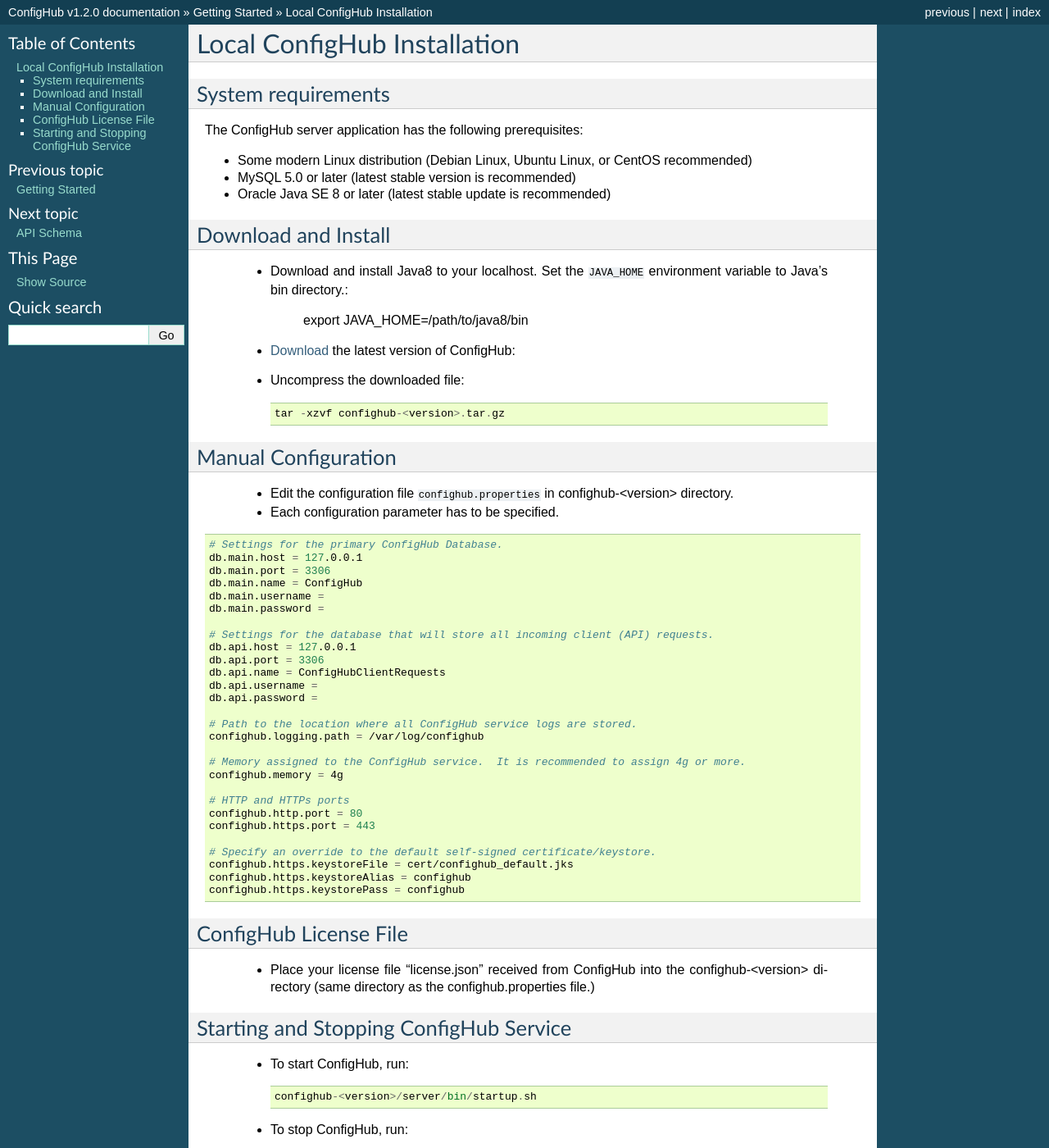
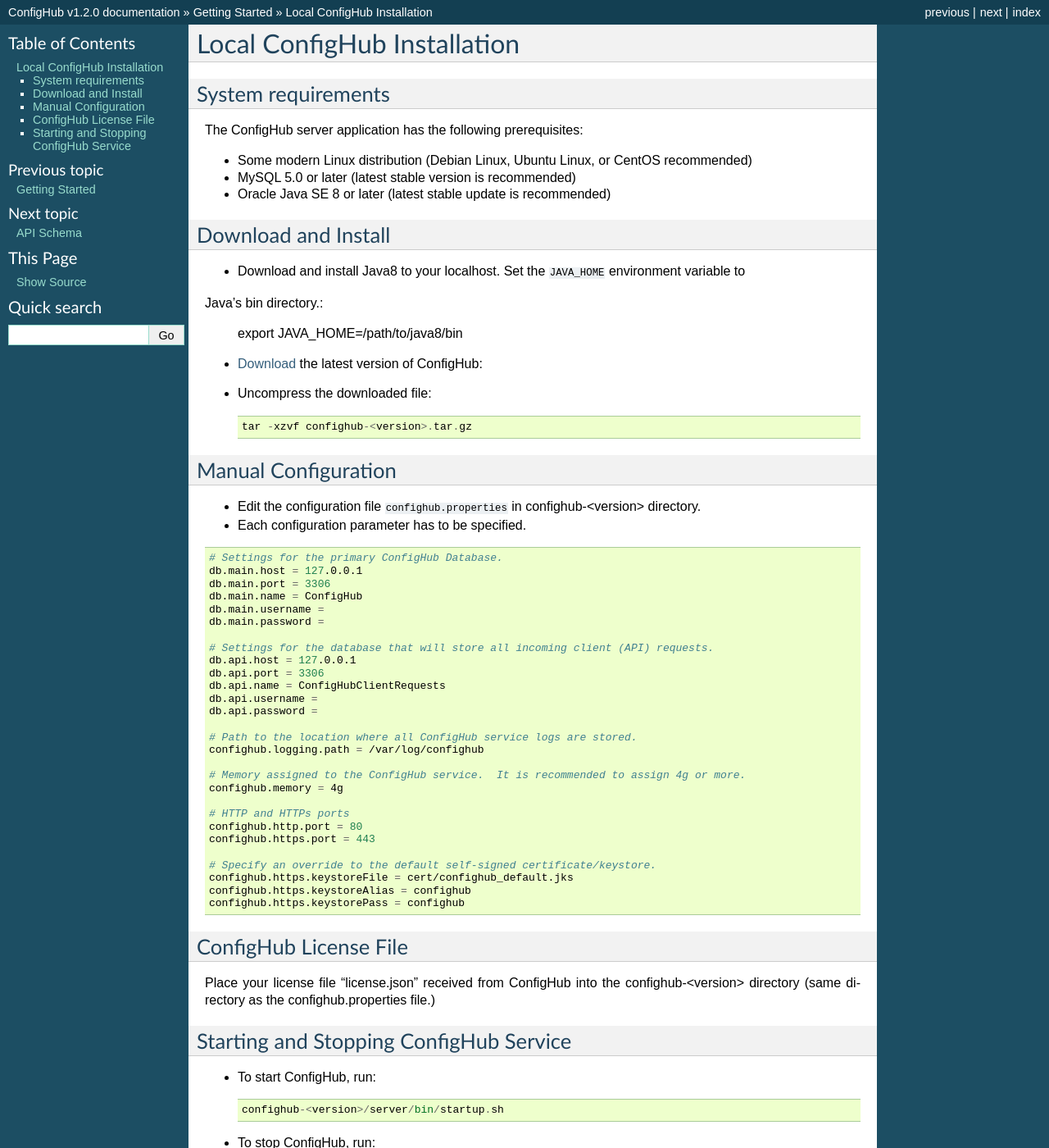
Before and after one commit to ConfigHubPub/Docs, a Sphinx documentation site: the page built from documentation/pages/getting_started/install.rst, in a window 1280 px wide and 1400 px high. Shown: the whole window at 82% size. Built offline with Sphinx 7.4.7, drawn with Linux system fonts in a browser that asks for light colours.

```diff
--- a/documentation/pages/getting_started/install.rst
+++ b/documentation/pages/getting_started/install.rst
@@ -19,23 +19,23 @@ The ConfigHub server application has the following prerequisites:
 Download and Install
 ~~~~~~~~~~~~~~~~~~~~
 
-    - Download and install Java8 to your localhost.  Set the ``JAVA_HOME`` environment variable to
-      Java's bin directory.:
+* Download and install Java8 to your localhost.  Set the ``JAVA_HOME`` environment variable to
+Java's bin directory.:
 
-         export JAVA_HOME=/path/to/java8/bin
+   export JAVA_HOME=/path/to/java8/bin
 
-    - `Download <https://www.confighub.com/download>`_ the latest version of ConfigHub:
+* `Download <https://www.confighub.com/download>`_ the latest version of ConfigHub:
 
-    - Uncompress the downloaded file::
+* Uncompress the downloaded file::
 
-         tar -xzvf confighub-<version>.tar.gz
+   tar -xzvf confighub-<version>.tar.gz
 
 
 Manual Configuration
 ~~~~~~~~~~~~~~~~~~~~
 
-    - Edit the configuration file ``confighub.properties`` in confighub-<version> directory.
-    - Each configuration parameter has to be specified.
+* Edit the configuration file ``confighub.properties`` in confighub-<version> directory.
+* Each configuration parameter has to be specified.
 
 .. code-block:: bash
 
@@ -73,20 +73,20 @@ Manual Configuration
 ConfigHub License File
 ~~~~~~~~~~~~~~~~~~~~~~
 
-    - Place your license file "license.json" received from ConfigHub into the confighub-<version> directory
-      (same directory as the confighub.properties file.)
+Place your license file "license.json" received from ConfigHub into the confighub-<version> directory
+(same directory as the confighub.properties file.)
 
 
 
 Starting and Stopping ConfigHub Service
 ~~~~~~~~~~~~~~~~~~~~~~~~~~~~~~~~~~~~~~~
 
-    - To start ConfigHub, run::
+* To start ConfigHub, run::
 
-       confighub-<version>/server/bin/startup.sh
+   confighub-<version>/server/bin/startup.sh
 
-    - To stop ConfigHub, run::
+* To stop ConfigHub, run::
 
-       confighub-<version>/server/bin/shutdown.sh
+   confighub-<version>/server/bin/shutdown.sh
 
-    If you are running ConfigHub on a reserved port (i.e. 80, and 443), use root access (or ``sudo``).
+.. note:: If you are running ConfigHub on a reserved port (i.e. 80, and 443), use root access (or ``sudo``).
```
